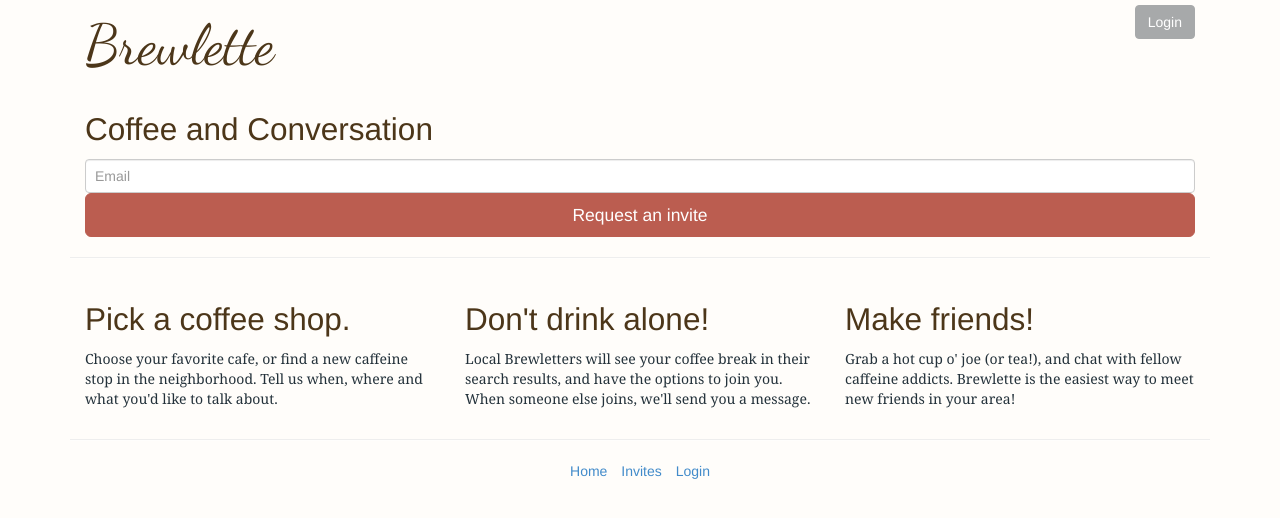
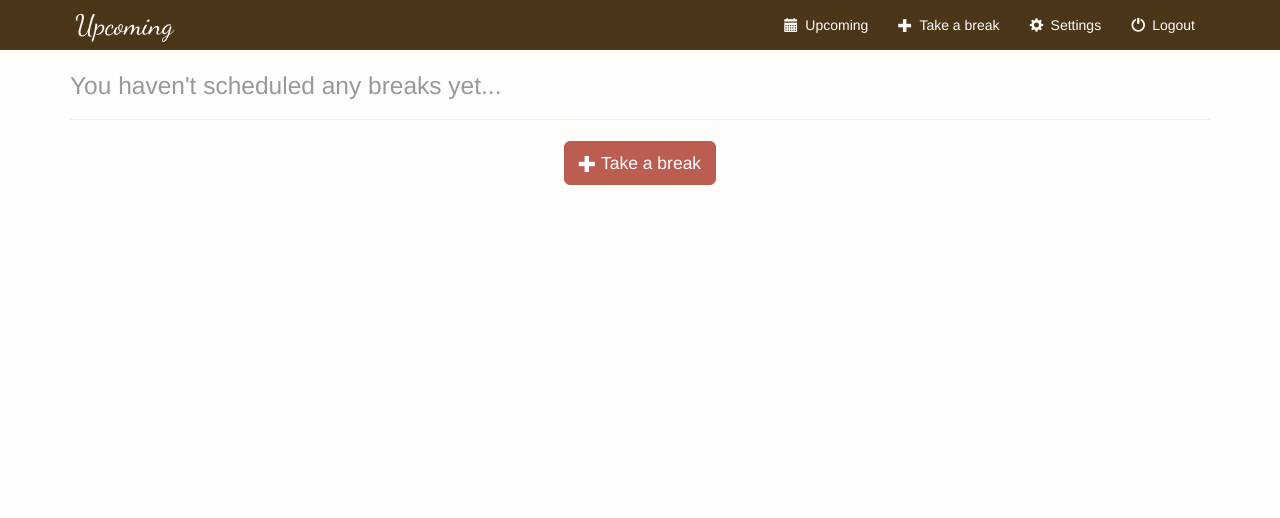
Before and after one commit to colbyr/brewlette, a Jekyll site: the page built from index.html, in a window 1280 px wide. Shown: the top 518 px of the page. Built offline with Jekyll 4.4.1, drawn with Linux system fonts in a browser that asks for light colours; Markdown is read by kramdown in place of the engine named in the settings; comment, search, counter and statistics services are not loaded.

Commit message:
remove the landing page stuff

```diff
--- a/app/index.html
+++ /dev/null
@@ -1,6 +0,0 @@
----
-layout: main
-title: Home
----
-
-{% include app/index.html %}
--- a/index.html
+++ b/index.html
@@ -1,46 +1,6 @@
 ---
-layout: nonav
-title: Brewlette
+layout: main
+title: Home
 ---
 
-<div class="row">
-
-  <div class="col-span-12">
-    <a href="login.html" class="btn pull-right">Login</a>
-    <h1 class="title">Brewlette</h1>
-  </div>
-
-  <div class="col-span-12 action">
-    <h2>Coffee and Conversation</h2>
-    <form>
-      <fieldset>
-        <input type="text" placeholder="Email" />
-      </fieldset>
-      <fieldset>
-        <a href="invite.html" class="invite btn btn-block btn-large">Request an invite</a>
-      </fieldset>
-    </form>
-  </div>
-
-</div>
-
-<hr/>
-
-<div class="row info">
-
-  <div class="col-span-4">
-    <h2>Pick a coffee shop.</h2>
-    <p>Choose your favorite cafe, or find a new caffeine stop in the neighborhood. Tell us when, where and what you'd like to talk about.</p>
-  </div>
-
-  <div class="col-span-4">
-    <h2>Don't drink alone!</h2>
-    <p>Local Brewletters will see your coffee break in their search results, and have the options to join you. When someone else joins, we'll send you a message.</p>
-  </div>
-
-  <div class="col-span-4">
-    <h2>Make friends!</h2>
-    <p>Grab a hot cup o' joe (or tea!), and chat with fellow caffeine addicts. Brewlette is the easiest way to meet new friends in your area!</p>
-  </div>
-
-</div>
+{% include app/index.html %}
```
Also changed, not shown: login.html (deleted, +0 -43 lines), invite.html (deleted).
